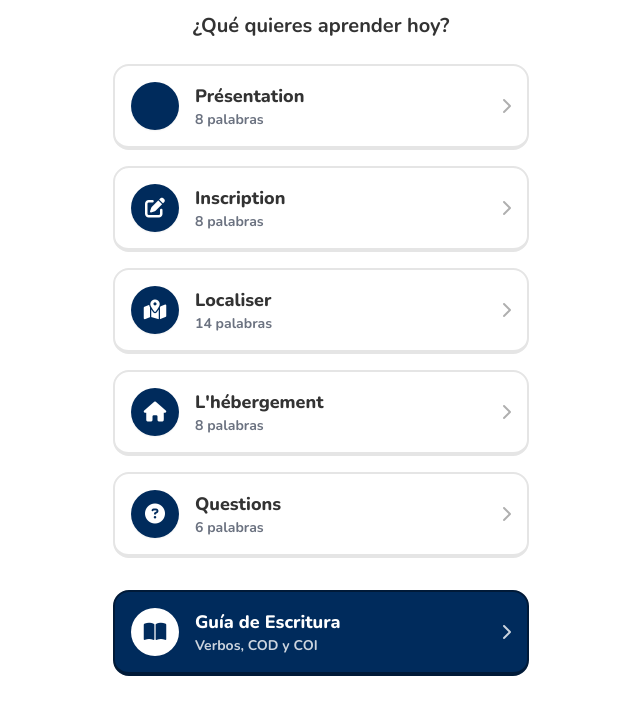
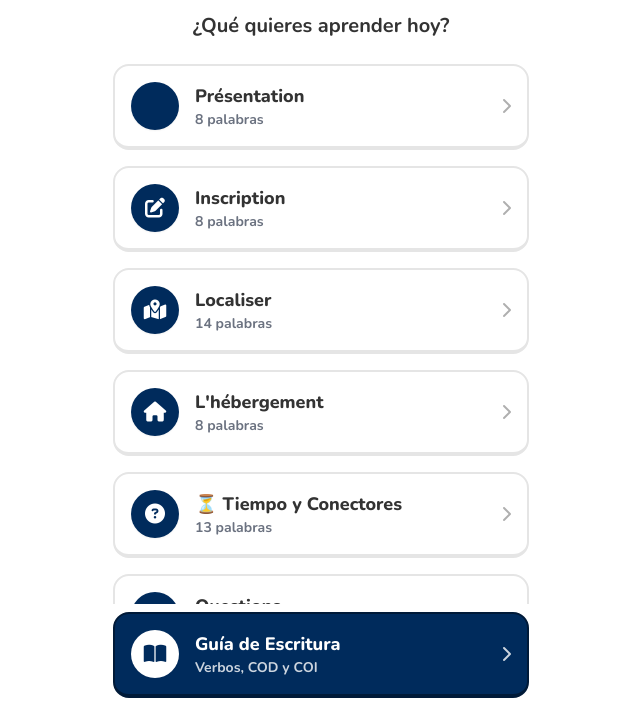
Before and after one commit to 200300350-web/Franc-s-PWA, a plain HTML site: page index.html in a window 1280 px wide. Shown: the part 86-800 px from the top of the page, without its empty margins (319-959 px from the left). Drawn offline with nearby package versions, Linux system fonts and the light colour scheme.

Commit message:
Agrega vocabulario de tiempo y conectores

```diff
--- a/index.html
+++ b/index.html
@@ -330,6 +330,21 @@
                 ["la cuisine", "la cocina"],
                 ["la salle de bain", "el baño"]
             ])],
+            ['⏳ Tiempo y Conectores', new Map([
+            ["avant", "antes"],
+            ["après", "después"],
+            ["depuis", "desde"],
+            ["maintenant", "ahora"],
+            ["aujourd'hui", "hoy"],
+            ["demain", "mañana"],
+            ["hier", "ayer"],
+            ["et", "y"],
+            ["ou", "o"],
+            ["mais", "pero"],
+            ["parce que", "porque"],
+            ["puis", "luego / después"],
+            ["alors", "entonces"]
+        ])],
             ['Questions', new Map([
                 ["Comment?", "¿Cómo?"],
                 ["Où?", "¿Dónde?"],
```
